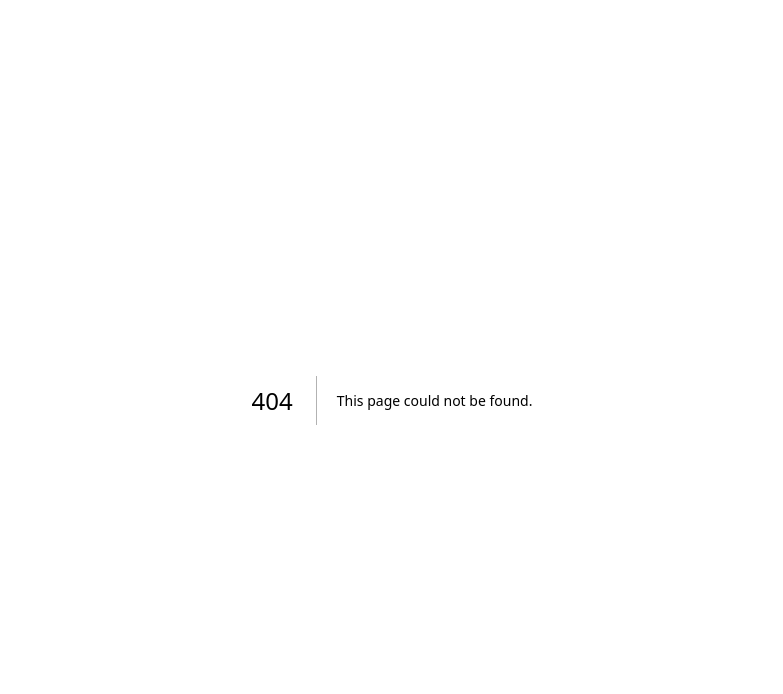
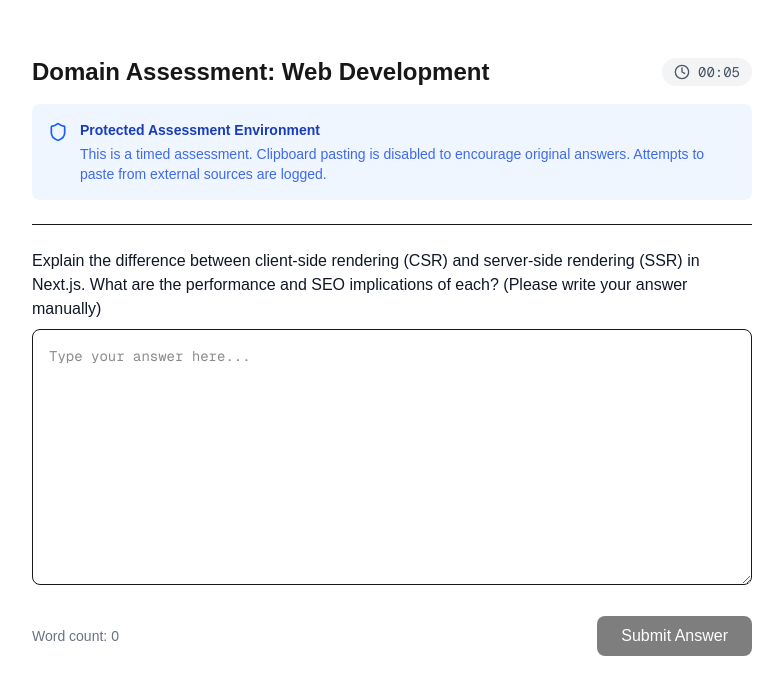
Before and after one commit to Dertyuggg/iqoo, a Next.js app: page /assessment in a window 1280 px wide. Before the commit this address had no page. Shown: the top 694 px of the page, without its empty margins (248-1031 px from the left). Built offline with nearby package versions, Linux system fonts and the light colour scheme.

Commit message:
feat: implement protected assessment UI

```diff
--- /dev/null
+++ b/app/(student)/assessment/page.tsx
@@ -0,0 +1,141 @@
+'use client';
+
+import { useState, useEffect, useCallback, ClipboardEvent } from 'react';
+import { submitAssessmentAction } from '@/app/actions/assessment';
+import { useRouter } from 'next/navigation';
+import { Shield, Clock, AlertTriangle, CheckCircle2 } from 'lucide-react';
+
+export default function AssessmentPage() {
+  const router = useRouter();
+  const [answer, setAnswer] = useState('');
+  const [isSubmitting, setIsSubmitting] = useState(false);
+  const [timeSpent, setTimeSpent] = useState(0);
+  const [pasteAttempts, setPasteAttempts] = useState(0);
+  const [showPasteWarning, setShowPasteWarning] = useState(false);
+  const [submitted, setSubmitted] = useState(false);
+
+  // Demo domain hardcoded per MVP constraints
+  const demoDomain = 'Web Development';
+  const question = `Explain the difference between client-side rendering (CSR) and server-side rendering (SSR) in Next.js. What are the performance and SEO implications of each? (Please write your answer manually)`;
+
+  useEffect(() => {
+    const timer = setInterval(() => {
+      setTimeSpent((prev) => prev + 1);
+    }, 1000);
+    return () => clearInterval(timer);
+  }, []);
+
+  const handlePaste = useCallback((e: ClipboardEvent<HTMLTextAreaElement>) => {
+    e.preventDefault();
+    setPasteAttempts((prev) => prev + 1);
+    setShowPasteWarning(true);
+    setTimeout(() => setShowPasteWarning(false), 3000);
+  }, []);
+
+  const handleSubmit = async (e: React.FormEvent) => {
+    e.preventDefault();
+    if (!answer.trim()) return;
+
+    setIsSubmitting(true);
+    try {
+      await submitAssessmentAction({
+        domain: demoDomain,
+        answer,
+        pasteAttempts,
+        timeSpentSeconds: timeSpent,
+      });
+      setSubmitted(true);
+    } catch (error) {
+      console.error('Submission failed', error);
+      alert('Failed to submit assessment. Please try again.');
+    } finally {
+      setIsSubmitting(false);
+    }
+  };
+
+  const formatTime = (seconds: number) => {
+    const m = Math.floor(seconds / 60);
+    const s = seconds % 60;
+    return `${m.toString().padStart(2, '0')}:${s.toString().padStart(2, '0')}`;
+  };
+
+  if (submitted) {
+    return (
+      <div className="max-w-2xl mx-auto mt-12 p-8 bg-white border rounded-xl shadow-sm text-center">
+        <CheckCircle2 className="w-12 h-12 text-green-500 mx-auto mb-4" />
+        <h2 className="text-2xl font-bold mb-2">Assessment Completed</h2>
+        <p className="text-gray-600 mb-6">
+          Your response has been recorded. This activity will contribute to your verification streak.
+        </p>
+        <button
+          onClick={() => router.push('/dashboard')}
+          className="bg-black text-white px-6 py-2 rounded-lg hover:bg-gray-800"
+        >
+          Return to Dashboard
+        </button>
+      </div>
+    );
+  }
+
+  return (
+    <div className="max-w-3xl mx-auto mt-8 p-6">
+      <div className="mb-6 border-b pb-6">
+        <div className="flex items-center justify-between mb-4">
+          <h1 className="text-2xl font-bold">Domain Assessment: {demoDomain}</h1>
+          <div className="flex items-center text-gray-600 bg-gray-100 px-3 py-1 rounded-full font-mono text-sm">
+            <Clock className="w-4 h-4 mr-2" />
+            {formatTime(timeSpent)}
+          </div>
+        </div>
+
+        <div className="flex items-start bg-blue-50 text-blue-800 p-4 rounded-lg text-sm">
+          <Shield className="w-5 h-5 mr-3 mt-0.5 shrink-0 text-blue-600" />
+          <div>
+            <p className="font-semibold mb-1">Protected Assessment Environment</p>
+            <p className="text-blue-700/80">
+              This is a timed assessment. Clipboard pasting is disabled to encourage original answers.
+              Attempts to paste from external sources are logged.
+            </p>
+          </div>
+        </div>
+      </div>
+
+      <form onSubmit={handleSubmit} className="space-y-6">
+        <div className="space-y-2">
+          <label className="block font-medium text-gray-900">
+            {question}
+          </label>
+          <div className="relative">
+            <textarea
+              value={answer}
+              onChange={(e) => setAnswer(e.target.value)}
+              onPaste={handlePaste}
+              className="w-full h-64 p-4 border rounded-lg focus:ring-2 focus:ring-blue-500 focus:border-blue-500 font-mono text-sm"
+              placeholder="Type your answer here..."
+              disabled={isSubmitting}
+            />
+            {showPasteWarning && (
+              <div className="absolute top-4 right-4 bg-red-100 text-red-700 px-3 py-1.5 rounded text-sm flex items-center shadow-sm border border-red-200 animate-in fade-in slide-in-from-top-2">
+                <AlertTriangle className="w-4 h-4 mr-1.5" />
+                Pasting is not allowed
+              </div>
+            )}
+          </div>
+        </div>
+
+        <div className="flex justify-between items-center">
+          <div className="text-sm text-gray-500">
+            Word count: {answer.trim() ? answer.trim().split(/\s+/).length : 0}
+          </div>
+          <button
+            type="submit"
+            disabled={isSubmitting || !answer.trim()}
+            className="bg-black text-white px-6 py-2 rounded-lg hover:bg-gray-800 disabled:opacity-50 disabled:cursor-not-allowed flex items-center"
+          >
+            {isSubmitting ? 'Submitting...' : 'Submit Answer'}
+          </button>
+        </div>
+      </form>
+    </div>
+  );
+}
--- /dev/null
+++ b/app/actions/assessment.ts
@@ -0,0 +1,40 @@
+'use server';
+
+import { createClient } from '@/lib/supabase/server';
+
+export async function submitAssessmentAction(data: {
+  domain: string;
+  answer: string;
+  pasteAttempts: number;
+  timeSpentSeconds: number;
+}) {
+  const supabase = await createClient();
+  const { data: { user } } = await supabase.auth.getUser();
+
+  if (!user) {
+    throw new Error('Unauthorized');
+  }
+
+  // Record raw activity event for the consistency/streak signal
+  const { error } = await supabase
+    .from('activity_events')
+    .insert({
+      student_id: user.id,
+      source: 'in_app',
+      event_type: 'assessment_submission',
+      event_timestamp: new Date().toISOString(),
+      raw_data: {
+        domain: data.domain,
+        paste_attempts: data.pasteAttempts,
+        time_spent_seconds: data.timeSpentSeconds,
+        answer_length: data.answer.length,
+      }
+    });
+
+  if (error) {
+    console.error('Error submitting assessment:', error);
+    throw new Error('Failed to submit assessment');
+  }
+
+  return { success: true };
+}
```
